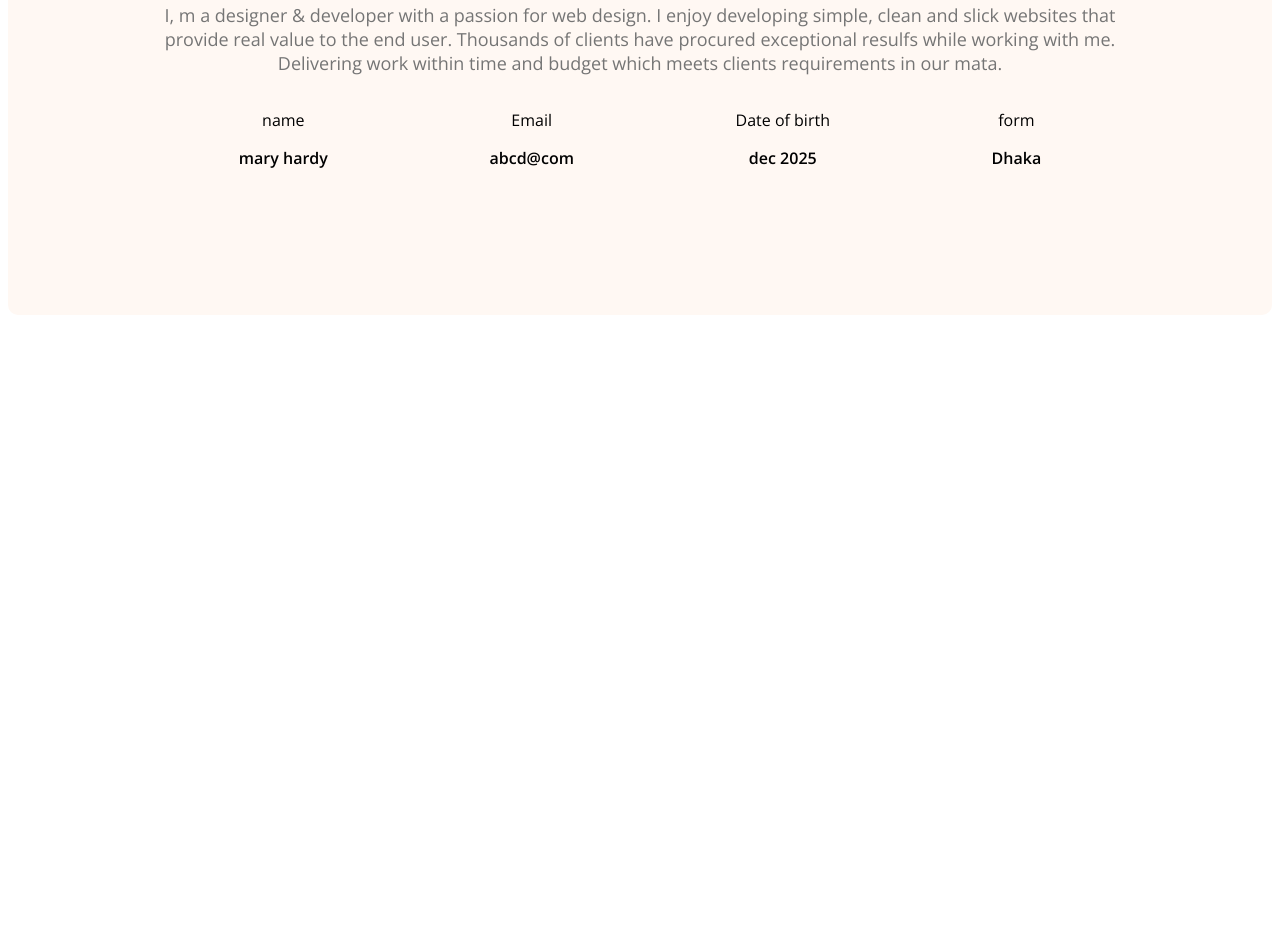
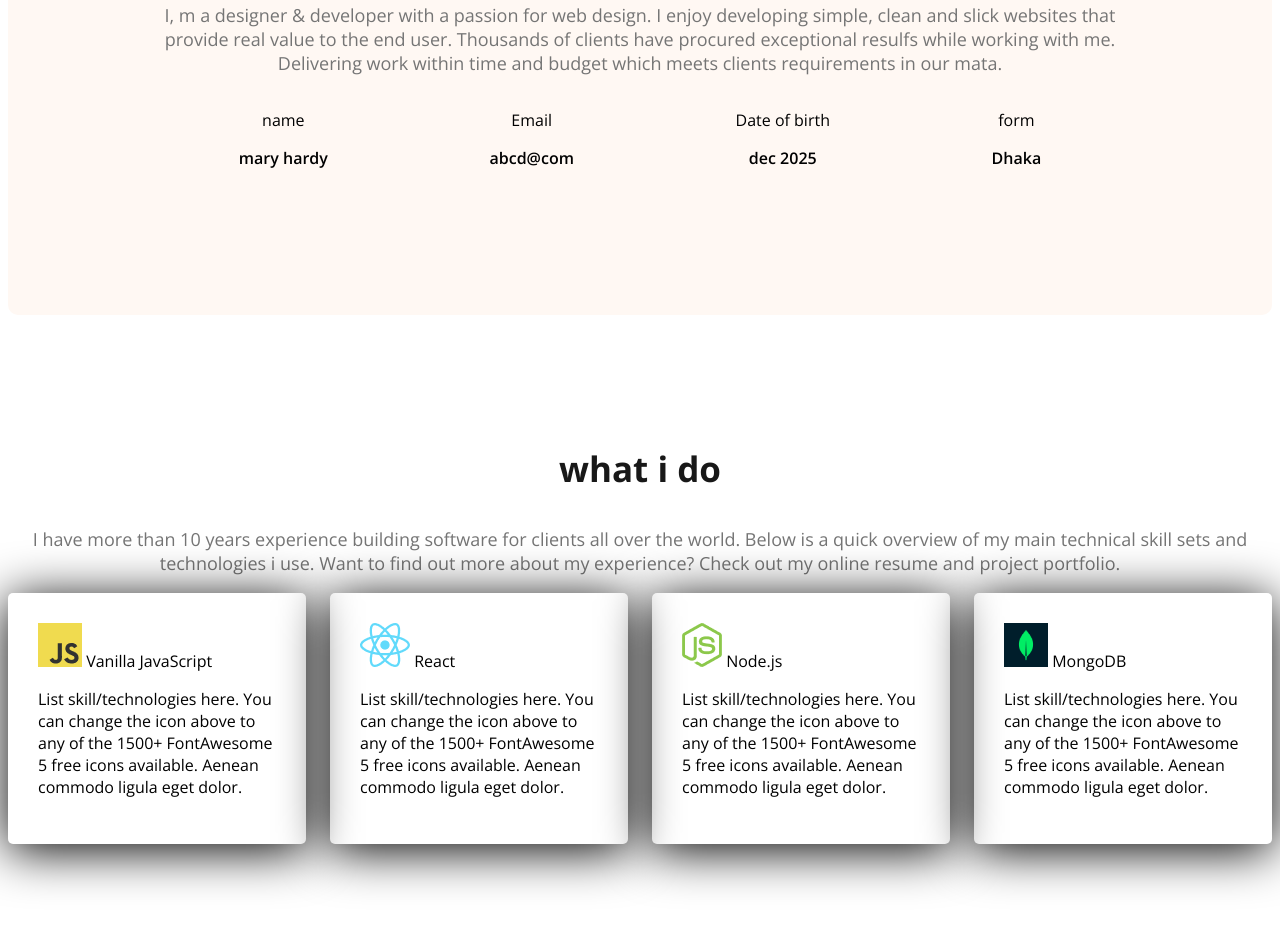
Before and after one commit to Khansojib51/web-dev-portfolio, a plain HTML site: page index.html in a window 1280 px wide. Shown: the part 1244-2172 px from the top of the page. Before the commit the page ends 1567 px from the top, so only its background shows below. Drawn offline with nearby package versions, Linux system fonts and the light colour scheme.

Commit message:
4th commit in 6-6 video

```diff
--- a/index.html
+++ b/index.html
@@ -60,6 +60,35 @@
                  </div>
             </div>
         </section>
+        <!-- What is do section start -->
+         <section class="skills">
+            <h3 class="section-title text-center">what i do</h3>
+            <p class="section-description text-center">I have more than 10 years experience building software for clients all over the world. Below is a quick overview of my main technical skill sets and technologies i use. Want to find out more about my experience? Check out my online resume and project portfolio.</p>
+
+            <div class="skills-container">
+                <!-- .skill*4>img+skill-title+p.skill-description -->
+                 <div class="skill">
+                    <img src="images/icons/js.png" alt="">
+                    <skill-title>Vanilla JavaScript</skill-title>
+                    <p class="skill-description">List skill/technologies here. You can change the icon above to any of the 1500+ FontAwesome 5 free icons available. Aenean commodo ligula eget dolor.</p>
+                 </div>
+                 <div class="skill">
+                    <img src="images/icons/react.png" alt="">
+                    <skill-title>React</skill-title>
+                    <p class="skill-description">List skill/technologies here. You can change the icon above to any of the 1500+ FontAwesome 5 free icons available. Aenean commodo ligula eget dolor.</p>
+                 </div>
+                 <div class="skill">
+                    <img src="images/icons/nodejs.png" alt="">
+                    <skill-title>Node.js</skill-title>
+                    <p class="skill-description">List skill/technologies here. You can change the icon above to any of the 1500+ FontAwesome 5 free icons available. Aenean commodo ligula eget dolor.</p>
+                 </div>
+                 <div class="skill">
+                    <img src="images/icons/mongo.png" alt="">
+                    <skill-title>MongoDB</skill-title>
+                    <p class="skill-description">List skill/technologies here. You can change the icon above to any of the 1500+ FontAwesome 5 free icons available. Aenean commodo ligula eget dolor.</p>
+                 </div>
+            </div>
+         </section>
     </main>
     <footer>
 
--- a/styles/portfolio.css
+++ b/styles/portfolio.css
@@ -27,6 +27,10 @@
 .section-description{
     font-size: 18px;
     color: #757575;
+}
+
+.text-center{
+    text-align: center;
 }
 
 /* btn */
@@ -113,12 +117,17 @@ nav ul li a{
     margin: 0 auto;
 }
 
+main section{
+    margin-top: 130px;
+    margin-bottom: 130px;
+}
+
 /* About Styles */
 .about{
     border-radius: 10px;
     padding: 130px 150px;
     text-align: center;
-    margin-top: 130px;
+    /* margin-top: 130px; */
 }
 .about-items{
     display: flex;
@@ -129,3 +138,14 @@ nav ul li a{
     font-weight: 600;
 
 }
+/* skills section styles */
+.skills-container{
+    display: flex;
+    gap: 24px;
+    /* padding: ; */
+}
+.skill{
+    padding: 30px;
+    border-radius: 5px;
+    box-shadow: 0px 6px 50px 0px #000000;
+}
```
